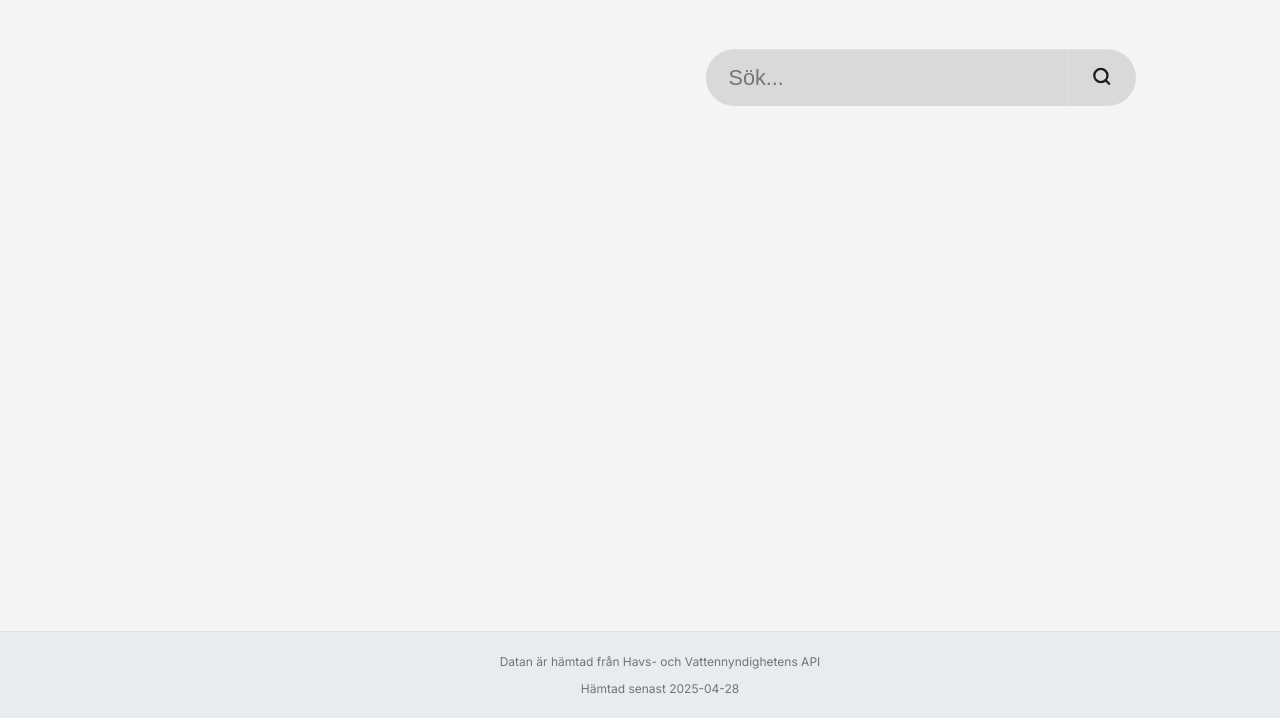
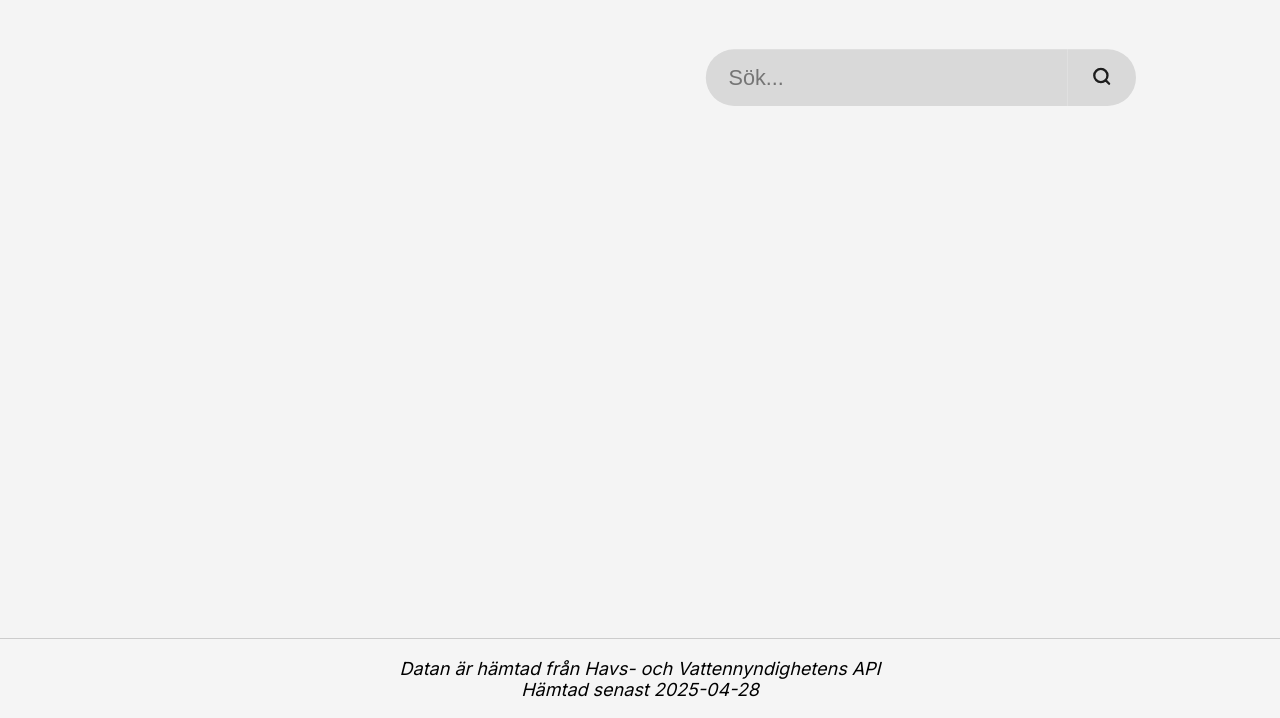
Before and after one commit to EmmaDahlqvist/CatchYouLater, a website built with Vite: page catch-you-later/index.html in a window 1280 px wide. Shown: the part 82-800 px from the top of the page. Built offline with nearby package versions, Linux system fonts and the light colour scheme; no server answers.

Commit message:
footer fixed

```diff
--- a/catch-you-later/src/frontend/css/style.css
+++ b/catch-you-later/src/frontend/css/style.css
@@ -238,17 +238,23 @@ html, body {
 
 
 .fixed-footer {
-  background-color: #e9ecef;
-  padding: 10px 20px;
+  background-color: #f5f5f5;
+  height: 80px;
   text-align: center;
-  position: fixed;
+  font-style: italic;
+  font-size: clamp(16px, 1.5vw, 18px);
+  border-top: 1px solid #ccc;
+  box-sizing: border-box;
+  align-items: center;
+  justify-content: center;
+  display: flex;
+  flex-direction: column;
   bottom: 0;
-  left: 0;
-  width: 100%;
-  z-index: 10;
-  font-size: 12px;
-  color: #6c757d;
-  border-top: 1px solid #dee2e6;
+  margin-top: auto;
+}
+
+.fixed-footer p {
+  margin: 0;
 }
 
 /* --- Modal Styles --- */
```
